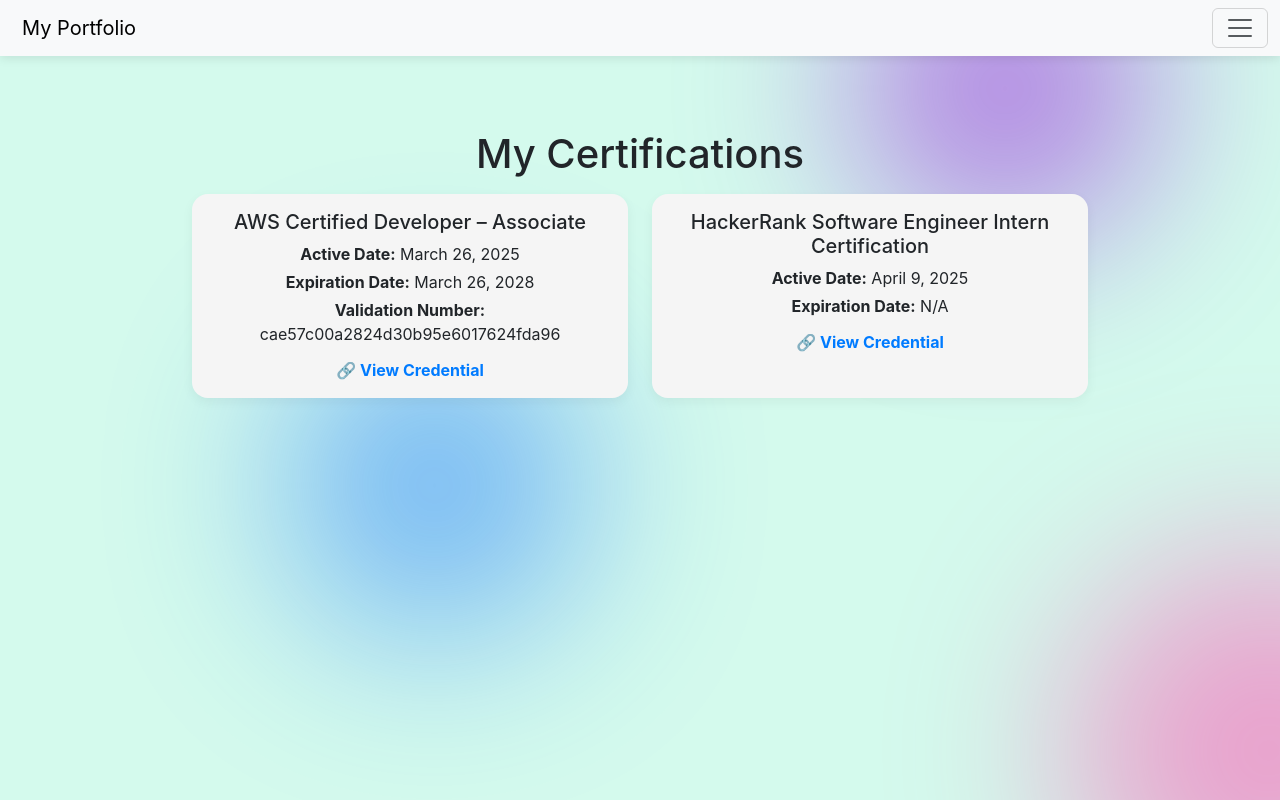
After one commit to samj1098/personal-website, a Flask app: page /certifications in a window 1280 px wide. The commit adds this page. Run offline with Flask 3, Linux system fonts and the light colour scheme.

Commit message:
Added certifications sections

```diff
--- a/application.py
+++ b/application.py
@@ -48,5 +48,9 @@
 def task_manager_tasks():
     return render_page("task-manager/tasks.html")
 
+@application.route("/certifications")
+def certifications():
+    return render_page("certifications.html")
+
 if __name__ == "__main__":
     application.run(host='0.0.0.0', port=8080)
--- a/static/styles.css
+++ b/static/styles.css
@@ -410,3 +410,66 @@
 .about-me {
     margin-top: 120px;
 }
+
+.certifications-container {
+    max-width: 960px;
+    margin: 0 auto;
+    padding: 2rem;
+  }
+
+  .cert-grid {
+    display: grid;
+    grid-template-columns: repeat(auto-fit, minmax(280px, 1fr));
+    gap: 1.5rem;
+    margin-top: 1rem;
+  }
+
+  .cert-card {
+    background: #f5f5f5;
+    padding: 1rem;
+    border-radius: 1rem;
+    box-shadow: 0 4px 12px rgba(0, 0, 0, 0.05);
+    text-align: center;
+  }
+
+  .cert-card h2 {
+    margin-bottom: 0.5rem;
+    font-size: 1.25rem;
+  }
+
+  .cert-card p {
+    margin: 0.25rem 0;
+  }
+
+  .cert-card a {
+    display: inline-block;
+    margin-top: 0.5rem;
+    color: #007bff;
+    font-weight: bold;
+    text-decoration: none;
+  }
+
+  .cert-card a:hover {
+    text-decoration: underline;
+  }
+
+  .cert-subtext {
+    font-size: 1.1rem;
+    color: #333;
+    margin-bottom: 1rem;
+  }
+
+  .btn-primary {
+    display: inline-block;
+    padding: 0.7rem 1.5rem;
+    background-color: #007bff;
+    color: #fff;
+    border-radius: 8px;
+    text-decoration: none;
+    font-weight: bold;
+    transition: background-color 0.2s ease;
+  }
+
+  .btn-primary:hover {
+    background-color: #0056b3;
+  }
--- a/templates/base.html
+++ b/templates/base.html
@@ -43,6 +43,7 @@
                     <ul class="navbar-nav justify-content-end flex-grow-1 pe-3">
                         <li class="nav-item"><a class="nav-link ajax-link" href="/">Home</a></li>
                         <li class="nav-item"><a class="nav-link ajax-link" href="/projects">Portfolio</a></li>
+                        <li class="nav-item"><a class="nav-link ajax-link" href="/certifications">Certifications</a></li>
                         <li class="nav-item"><a class="nav-link ajax-link" href="/about">About</a></li>
                         <li class="nav-item"><a class="nav-link ajax-link" href="/contact">Contact</a></li>
                     </ul>
--- /dev/null
+++ b/templates/certifications.html
@@ -0,0 +1,29 @@
+{% extends 'base.html' %}
+{% block title %}Certifications{% endblock %}
+
+{% block content %}
+<section class="certifications-container">
+  <h1>My Certifications</h1>
+  <div class="cert-grid">
+    <div class="cert-card">
+      <h2>AWS Certified Developer – Associate</h2>
+      <p><strong>Active Date:</strong> March 26, 2025</p>
+      <p><strong>Expiration Date:</strong> March 26, 2028</p>
+      <p><strong>Validation Number:</strong> cae57c00a2824d30b95e6017624fda96</p>
+      <a href="https://cp.certmetrics.com/amazon/en/public/verify/credential/cae57c00a2824d30b95e6017624fda96" target="_blank">
+        🔗 View Credential
+      </a>
+      <br />
+    </div>
+    <div class="cert-card">
+        <h2>HackerRank Software Engineer Intern Certification</h2>
+        <p><strong>Active Date:</strong> April 9, 2025</p>
+        <p><strong>Expiration Date:</strong> N/A</p>
+        <a href="https://www.hackerrank.com/certificates/iframe/93c1953d036b" target="_blank">
+          🔗 View Credential
+        </a>
+        <br />
+      </div>
+  </div>
+</section>
+{% endblock %}
--- a/templates/index.html
+++ b/templates/index.html
@@ -36,6 +36,8 @@
             summer 2025 internship opportunities in software engineering, full-stack development, or cybersecurity.
         </p>
         <a href="/about" class="btn btn-outline-primary rounded-pill px-4">Learn More</a>
+        <p class="cert-subtext">Also check out my professional certifications!</p>
+        <a href="{{ url_for('certifications') }}" class="btn btn-outline-primary rounded-pill px-4">View Certifications</a>
     </div>
 </section>
 
```
Also changed, not shown: 1 other file.
